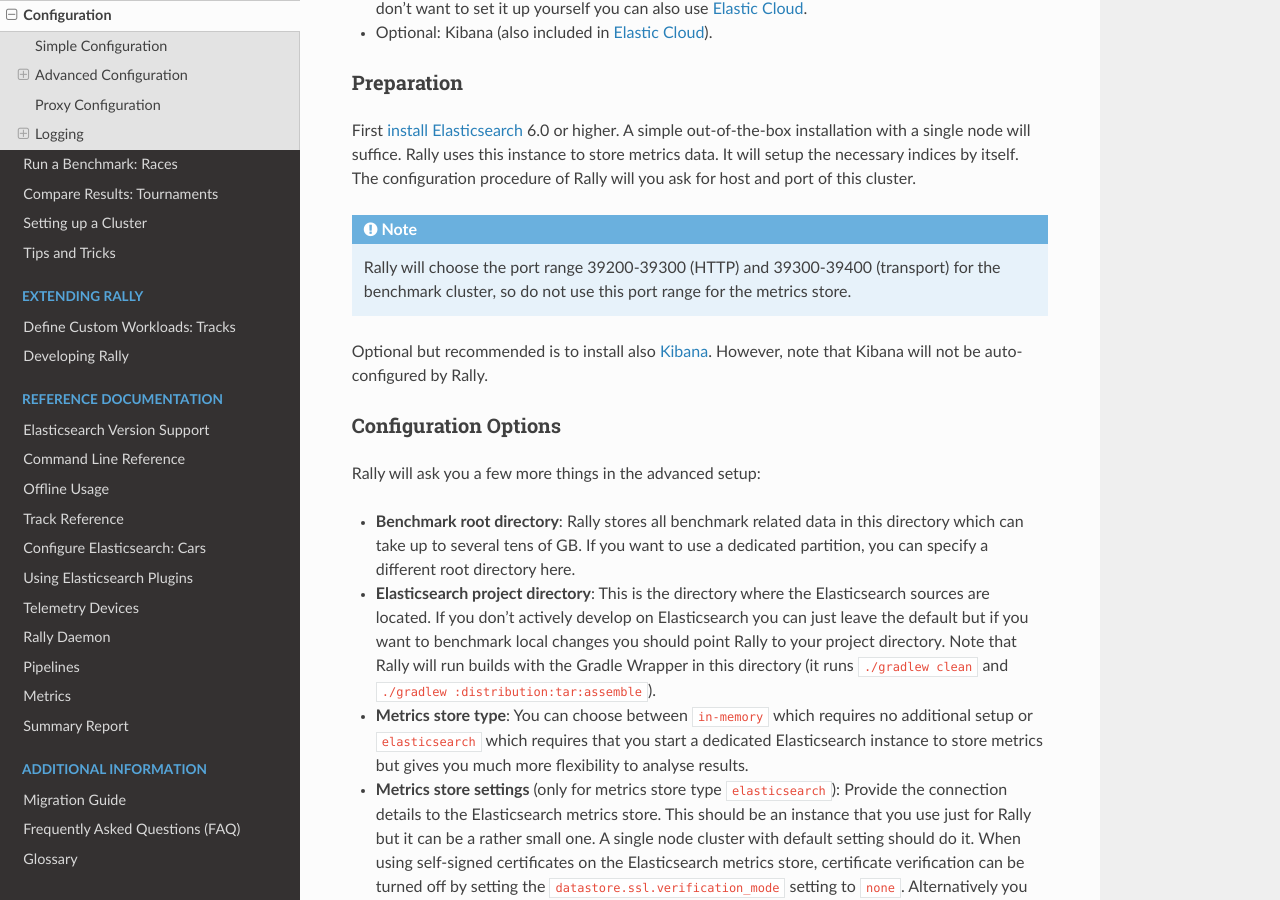
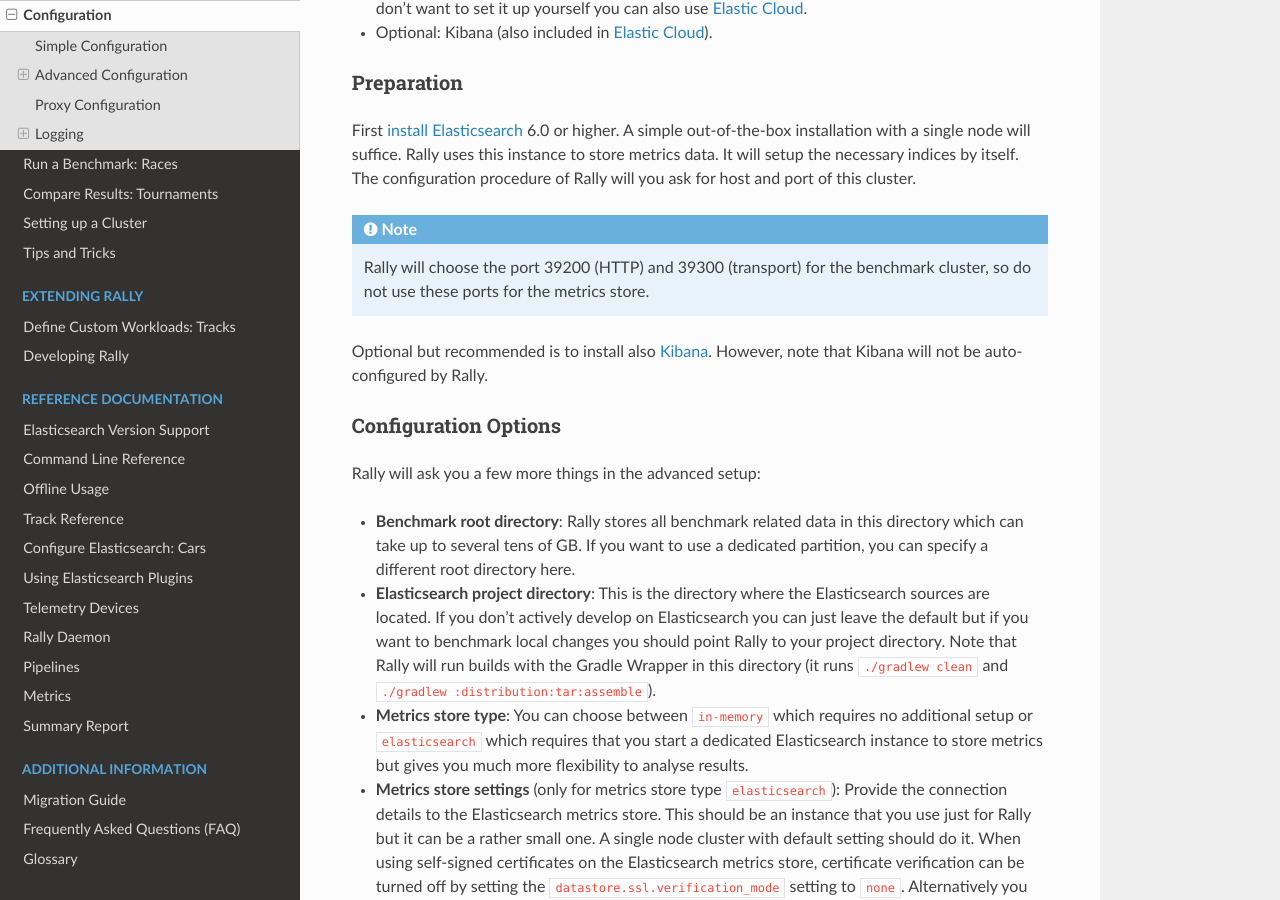
Before and after one commit to elastic/rally, a Sphinx documentation site: the page built from docs/configuration.rst, in a window 1280 px wide and 900 px high, scrolled down 1398 px. Built offline with Sphinx 7.4.7 and the Read the Docs theme 2.0.0, drawn with Linux system fonts in a browser that asks for light colours.

Commit message:
Update docs

```diff
--- a/docs/configuration.rst
+++ b/docs/configuration.rst
@@ -59,7 +59,7 @@
 
 .. note::
 
-   Rally will choose the port range 39200-39300 (HTTP) and 39300-39400 (transport) for the benchmark cluster, so do not use this port range for the metrics store.
+   Rally will choose the port 39200 (HTTP) and 39300 (transport) for the benchmark cluster, so do not use these ports for the metrics store.
 
 Optional but recommended is to install also `Kibana <https://www.elastic.co/downloads/kibana>`_. However, note that Kibana will not be auto-configured by Rally.
 
```
